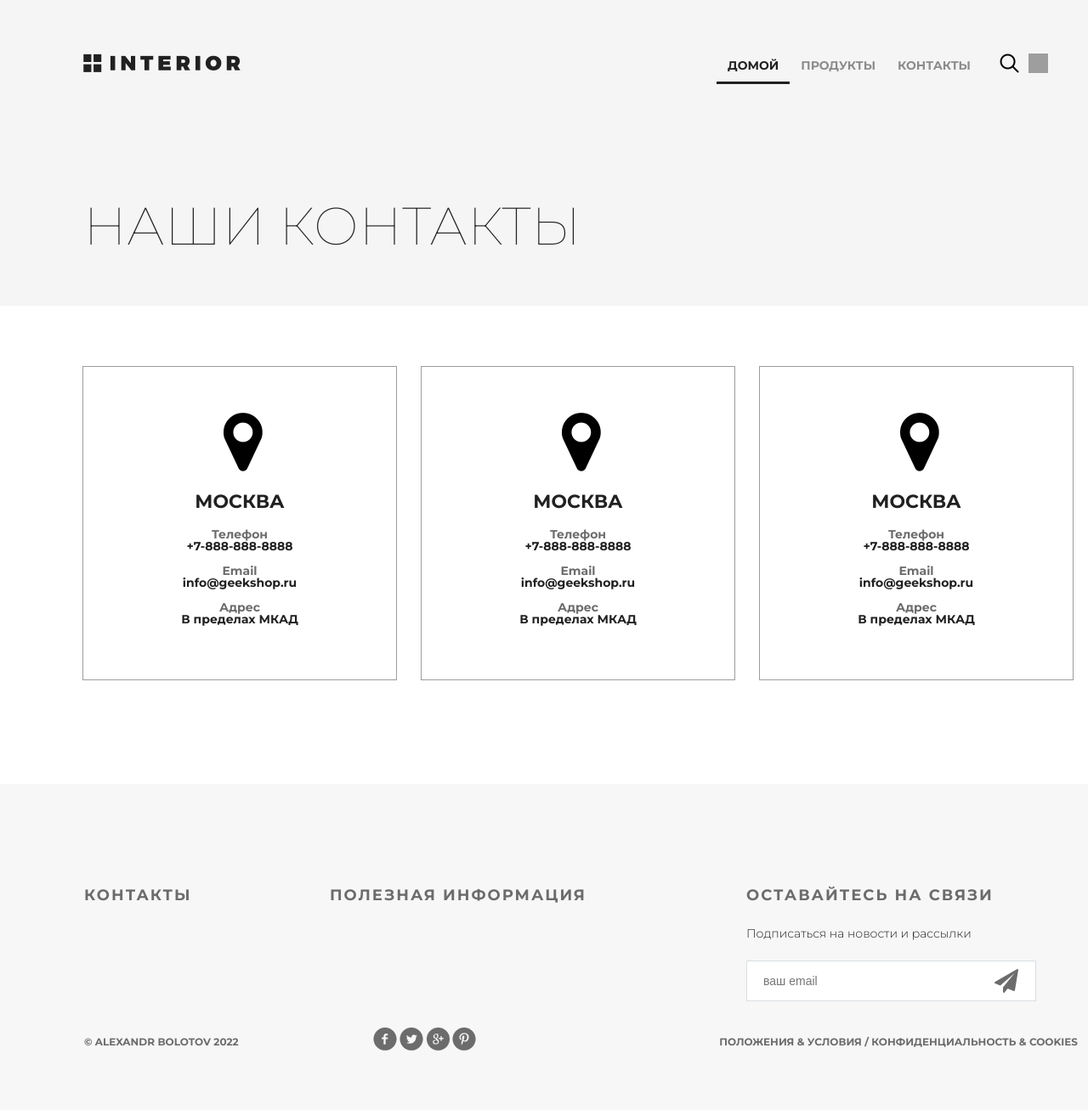
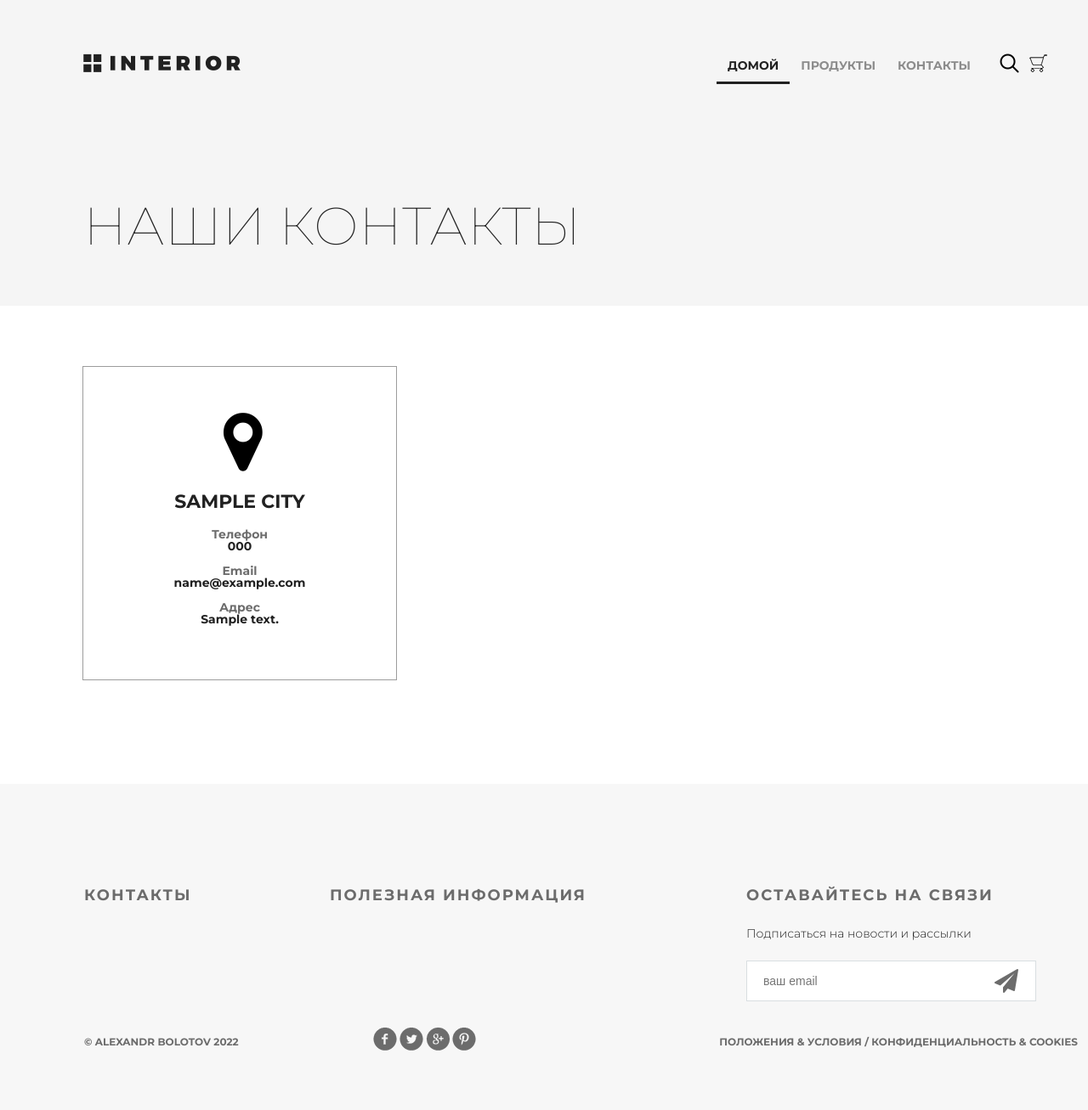
Before and after one commit to alexabolot1/my_market, a Django app: template mainapp/templates/mainapp/contacts.html in a window 1280 px wide; the page is wider, and only the part inside the window is pictured. Shown: that part at 85% size. Run offline with Django 3.2, Linux system fonts and the light colour scheme; the template is opened without the code that fills it: most values are stand-ins (such as "Sample title", 1, 10 or a date in 2020); parts of the project's set-up code (start-up, migrations or seed data) failed here and were passed over; grey boxes are pictures that could not be loaded.

Commit message:
Вынес меню в отдельный шаблон, оформил динамику в шаблоны

```diff
--- a/mainapp/templates/mainapp/base.html
+++ b/mainapp/templates/mainapp/base.html
@@ -3,9 +3,13 @@
 <html>
 <head>
     <meta charset="utf-8">
-    <title>Магазин</title>
+    <title>{{ title|capfirst }}</title>
+    {% block css %}
     <link rel="stylesheet" type="text/css" href="{% static 'style.css' %}">
     <link rel="stylesheet" href="{% static 'fonts/font-awesome/css/font-awesome.css' %}">
+    {% endblock %}
+    {% block js %}
+    {% endblock %}
 </head>
 <body>
 <div class="container">
--- a/mainapp/templates/mainapp/contacts.html
+++ b/mainapp/templates/mainapp/contacts.html
@@ -3,67 +3,27 @@
 
 {% block content %}
     <div class="hero">
-        <div class="header clearfix">
-            <a href="{% url 'mainapp:index' %}" class="logo"></a>
-            <ul class="menu">
-                <li><a href="{% url 'mainapp:index' %}" class="active">домой</a></li>
-                <li><a href="{% url 'mainapp:products' %}">продукты</a></li>
-                <li><a href="{% url 'mainapp:contacts' %}">контакты</a></li>
-            </ul>
-            <a href="#" class="search"></a>
-            <a href="#" class="basket"></a>
-        </div>
+        {% include 'mainapp/includes/menu.html' %}
         <h1>наши контакты</h1>
     </div>
-
     <div class="location">
+        {% for location in locations %}
             <div class="location-1">
                 <i class="fa fa-map-marker fa-5x"></i>
-            <h4>Москва</h4>
+                <h4>{{ location.city }}</h4>
                 <div class="contacts">
                     <h5>Телефон</h5>
-                <p>+7-888-888-8888</p>
+                    <p>{{ location.phone }}</p>
                 </div>
                 <div class="contacts">
                     <h5>Email</h5>
-                <p>info@geekshop.ru</p>
+                    <p>{{ location.email }}</p>
                 </div>
                 <div class="contacts">
                     <h5>Адрес</h5>
-                <p>В пределах МКАД</p>
+                    <p>{{ location.address }}</p>
                 </div>
             </div>
-        <div class="location-1">
-            <i class="fa fa-map-marker fa-5x"></i>
-            <h4>Москва</h4>
-            <div class="contacts">
-                <h5>Телефон</h5>
-                <p>+7-888-888-8888</p>
-            </div>
-            <div class="contacts">
-                <h5>Email</h5>
-                <p>info@geekshop.ru</p>
-            </div>
-            <div class="contacts">
-                <h5>Адрес</h5>
-                <p>В пределах МКАД</p>
-            </div>
-        </div>
-        <div class="location-1">
-            <i class="fa fa-map-marker fa-5x"></i>
-            <h4>Москва</h4>
-            <div class="contacts">
-                <h5>Телефон</h5>
-                <p>+7-888-888-8888</p>
-            </div>
-            <div class="contacts">
-                <h5>Email</h5>
-                <p>info@geekshop.ru</p>
-            </div>
-            <div class="contacts">
-                <h5>Адрес</h5>
-                <p>В пределах МКАД</p>
-            </div>
-        </div>
+        {% endfor %}
     </div>
 {% endblock %}
--- /dev/null
+++ b/mainapp/templates/mainapp/includes/menu.html
@@ -0,0 +1,10 @@
+<div class="header clearfix">
+    <a href="{% url 'mainapp:index' %}" class="logo"></a>
+    <ul class="menu">
+        <li><a href="{% url 'mainapp:index' %}" class="active">домой</a></li>
+        <li><a href="{% url 'mainapp:products' %}">продукты</a></li>
+        <li><a href="{% url 'mainapp:contacts' %}">контакты</a></li>
+    </ul>
+    <a href="#" class="search"></a>
+    <a href="#" class="basket"></a>
+</div>
```
Also changed, not shown: mainapp/templates/mainapp/index.html (+2 -10 lines), mainapp/templates/mainapp/products.html (+9 -18 lines), mainapp/views.py (+26 -11 lines), static/img/basket.png (added). Lines whose indentation alone changed are shown as unchanged.
